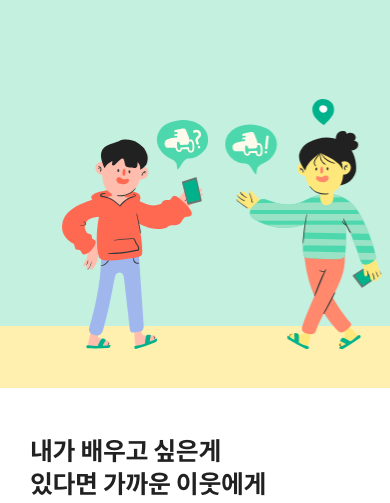
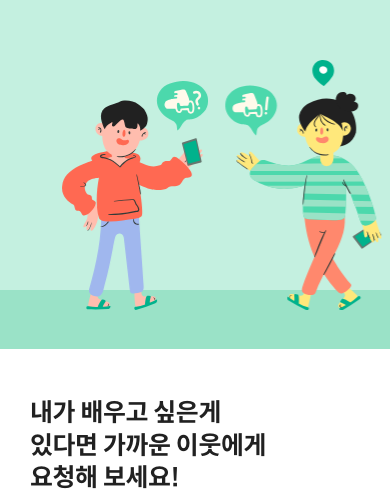
Before and after one commit to noah-nomad/baeit-landing-publishing, a plain HTML site: page index.html in a window 390 px wide. Shown: the part 316-819 px from the top of the page. Drawn offline with Linux system fonts and the light colour scheme.

Commit message:
feat: 211028 모바일 레이아웃 수정

```diff
--- a/css/_layout.scss
+++ b/css/_layout.scss
@@ -212,7 +212,7 @@
   overflow: hidden;
 
   @include mobile-area_media {
-    background: linear-gradient(to bottom, $color-primary-light-40 90%, $color-secondary-light-20 90%);
+    background: linear-gradient(to bottom, $color-primary-light-40 90%, $color-primary-light-30 90%);
   }
 
   &__inner {
@@ -284,7 +284,7 @@
 
     @include mobile-area_media {
       font-size: 0.25vw;
-      padding-top: 160%;
+      padding-top: 150%;
     }
 
     & * {
@@ -1489,9 +1489,9 @@
     }
 
     @include mobile-area_media {
-      padding-top: 160%;
-      background-size: 100vw;
-      background-position: bottom right 3.5vw;
+      padding-top: 150%;
+      background-size: 90vw;
+      background-position: bottom right 8.5vw;
     }
   }
 }
@@ -1502,7 +1502,7 @@
     padding: 9.259259% 0 8.333333%;
 
     @include mobile-area_media {
-      padding: 15% 0 15%;
+      padding: 12% 0 12%;
     }
   }
 
```
Also changed, not shown: css/main.css.
